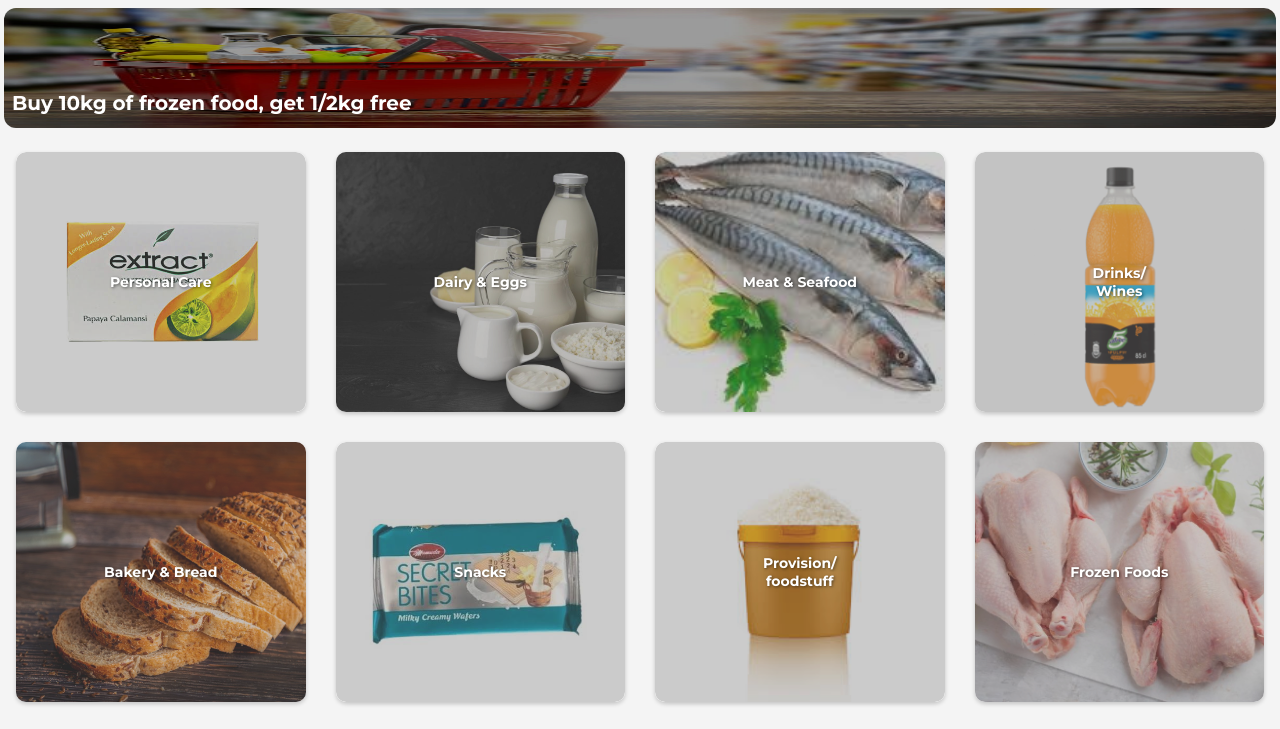
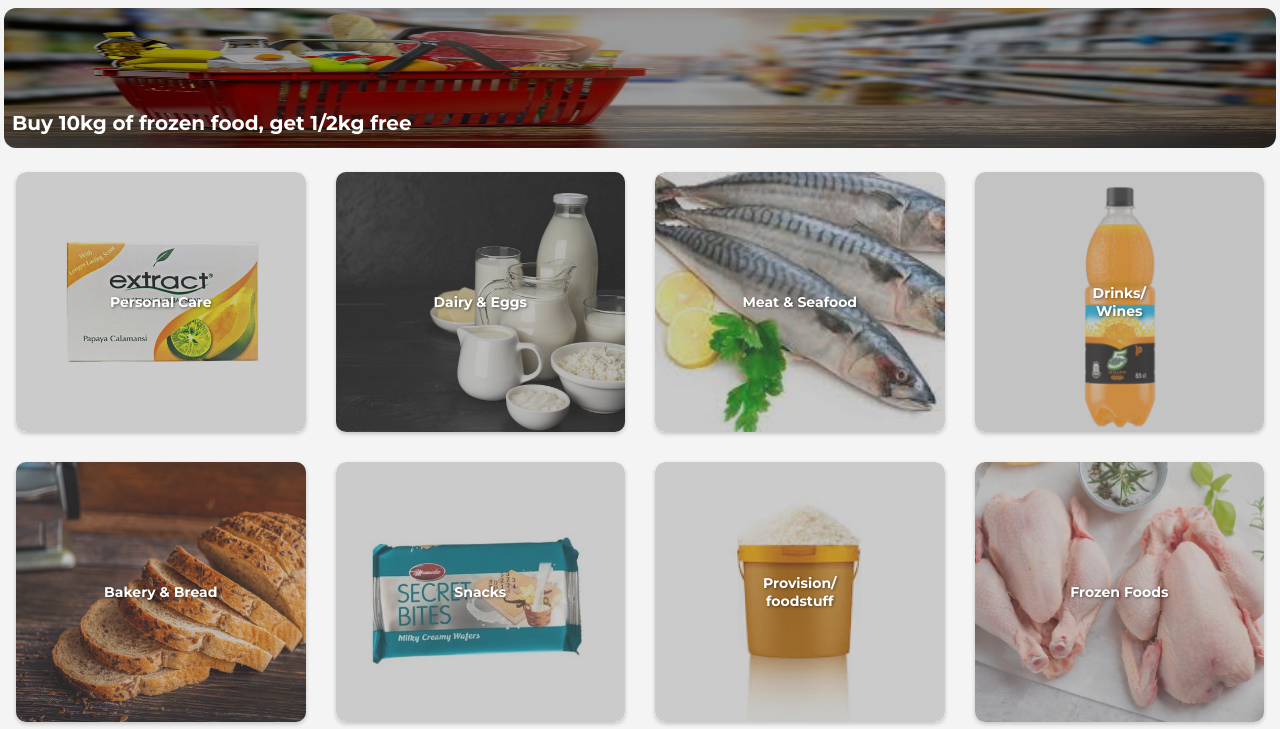
Before and after one commit to philips-Chike/Obikson, a plain HTML site: page category.html in a window 1280 px wide. Shown: the top 729 px of the page. Drawn offline with Linux system fonts and the light colour scheme.

Commit message:
Update category.css

```diff
--- a/category.css
+++ b/category.css
@@ -30,7 +30,7 @@ a {
 header {
     display: flex;
     align-items: flex-end;
-    min-height: 120px;
+    min-height: 140px;
     background-image: url(images/dark2.jpg);
     background-size: 100% 100%;
     color: white;
```
